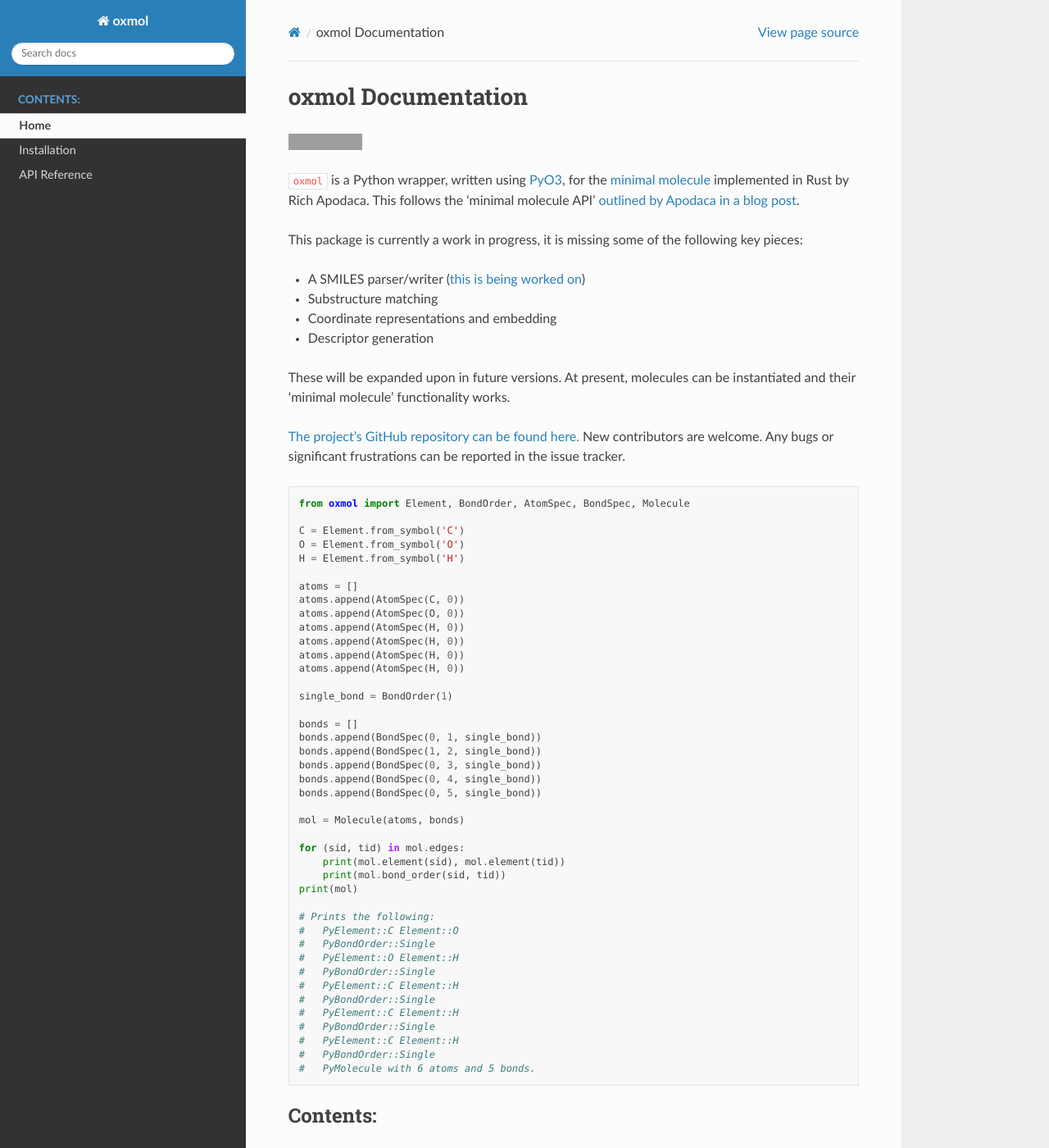
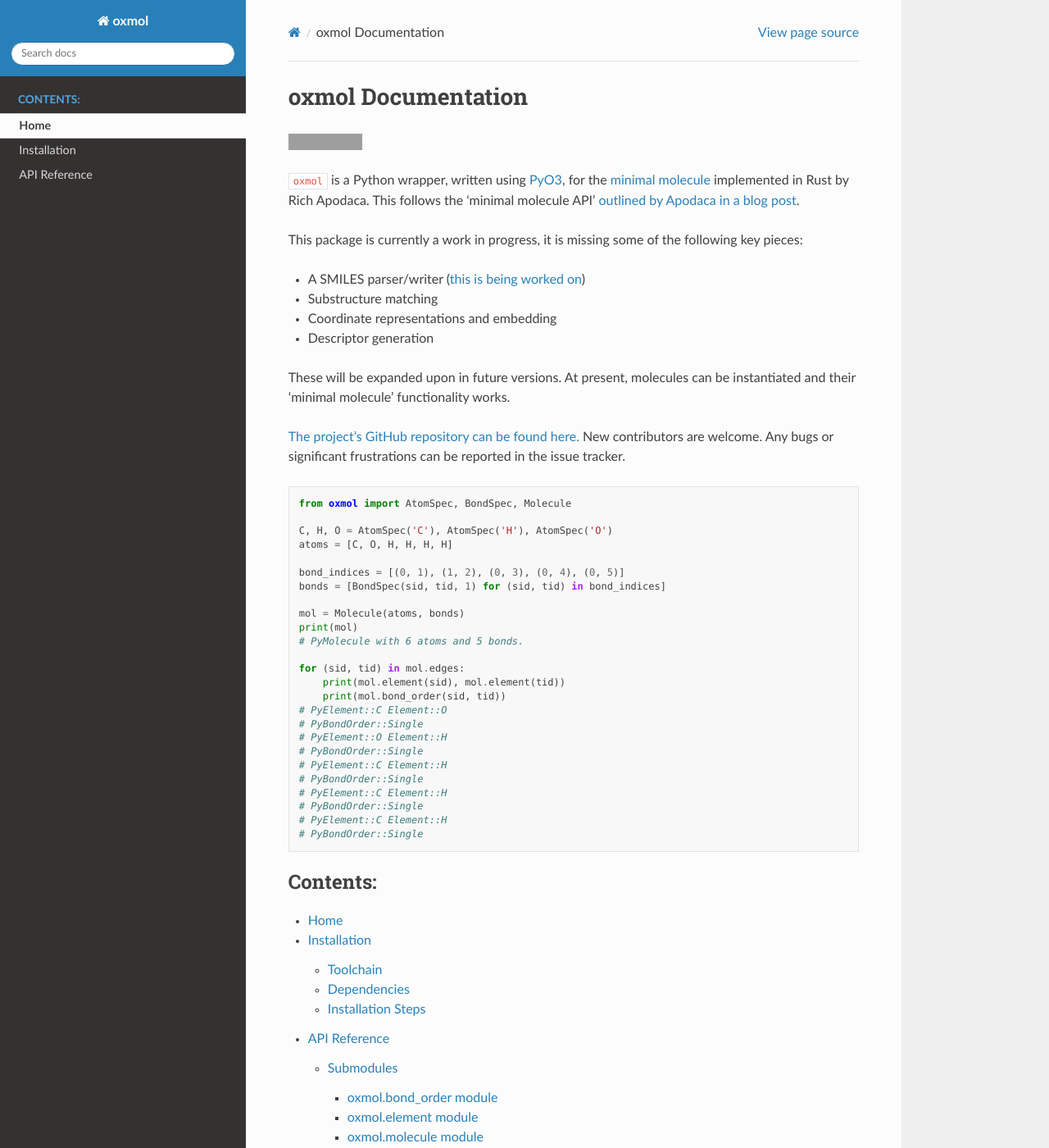
Before and after one commit to thesketh/oxmol, a Sphinx documentation site: the page built from doc/index.rst, in a window 1280 px wide and 1400 px high. Shown: the whole window at 82% size. Built offline with Sphinx 7.4.7 and the Read the Docs theme 2.0.0, drawn with Linux system fonts in a browser that asks for light colours; grey boxes are pictures that could not be loaded.

```diff
--- a/doc/index.rst
+++ b/doc/index.rst
@@ -33,48 +33,32 @@ issue tracker.
 
 .. code-block:: python
 
-    from oxmol import Element, BondOrder, AtomSpec, BondSpec, Molecule
+    from oxmol import AtomSpec, BondSpec, Molecule
 
-    C = Element.from_symbol('C')
-    O = Element.from_symbol('O')
-    H = Element.from_symbol('H')
+    C, H, O = AtomSpec('C'), AtomSpec('H'), AtomSpec('O')
+    atoms = [C, O, H, H, H, H]
 
-    atoms = []
-    atoms.append(AtomSpec(C, 0))
-    atoms.append(AtomSpec(O, 0))
-    atoms.append(AtomSpec(H, 0))
-    atoms.append(AtomSpec(H, 0))
-    atoms.append(AtomSpec(H, 0))
-    atoms.append(AtomSpec(H, 0))
-
-    single_bond = BondOrder(1)
-
-    bonds = []
-    bonds.append(BondSpec(0, 1, single_bond))
-    bonds.append(BondSpec(1, 2, single_bond))
-    bonds.append(BondSpec(0, 3, single_bond))
-    bonds.append(BondSpec(0, 4, single_bond))
-    bonds.append(BondSpec(0, 5, single_bond))
+    bond_indices = [(0, 1), (1, 2), (0, 3), (0, 4), (0, 5)]
+    bonds = [BondSpec(sid, tid, 1) for (sid, tid) in bond_indices]
 
     mol = Molecule(atoms, bonds)
+    print(mol)
+    # PyMolecule with 6 atoms and 5 bonds.
 
     for (sid, tid) in mol.edges:
         print(mol.element(sid), mol.element(tid))
         print(mol.bond_order(sid, tid))
-    print(mol)
+    # PyElement::C Element::O
+    # PyBondOrder::Single
+    # PyElement::O Element::H
+    # PyBondOrder::Single
+    # PyElement::C Element::H
+    # PyBondOrder::Single
+    # PyElement::C Element::H
+    # PyBondOrder::Single
+    # PyElement::C Element::H
+    # PyBondOrder::Single
 
-    # Prints the following:
-    #   PyElement::C Element::O
-    #   PyBondOrder::Single
-    #   PyElement::O Element::H
-    #   PyBondOrder::Single
-    #   PyElement::C Element::H
-    #   PyBondOrder::Single
-    #   PyElement::C Element::H
-    #   PyBondOrder::Single
-    #   PyElement::C Element::H
-    #   PyBondOrder::Single
-    #   PyMolecule with 6 atoms and 5 bonds.
 
 .. toctree::
    :maxdepth: 3
```
Also changed, not shown: README.md (+7 -24 lines), doc/installation.rst (+4 -5 lines).
